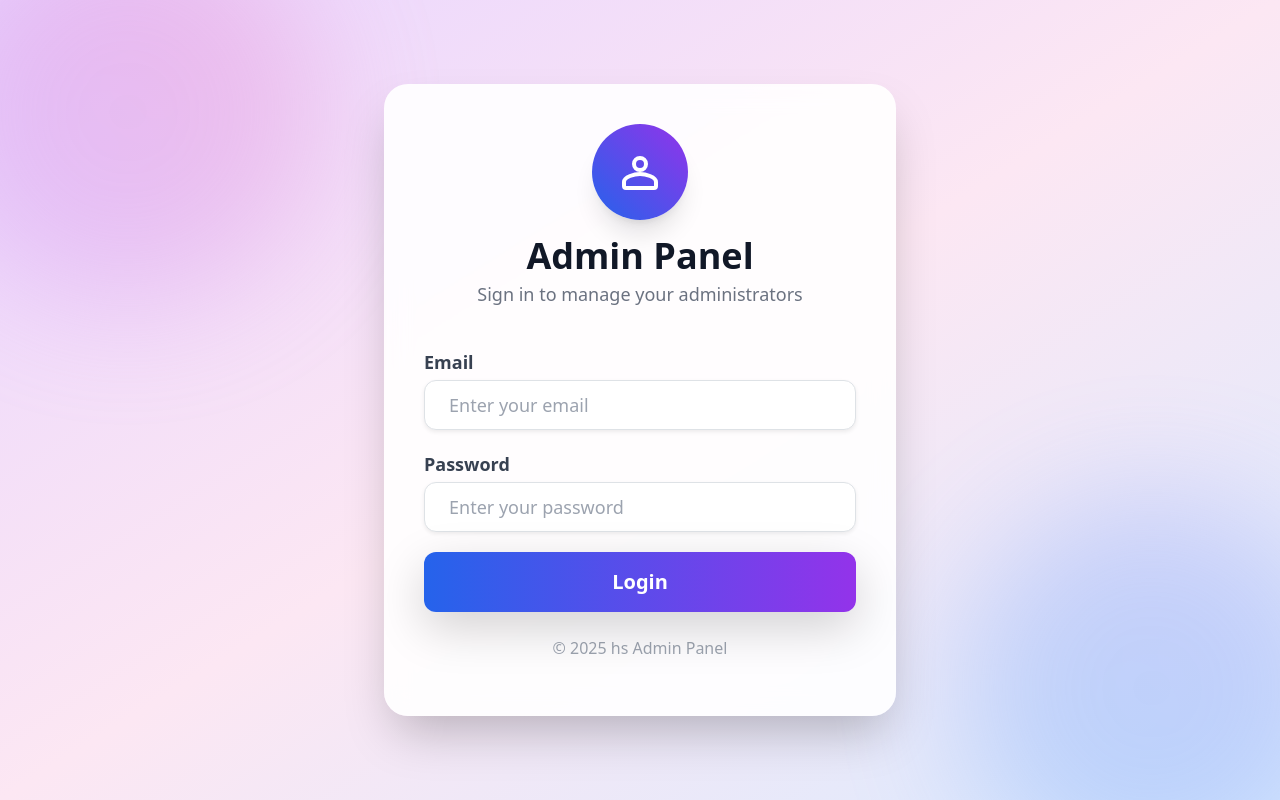
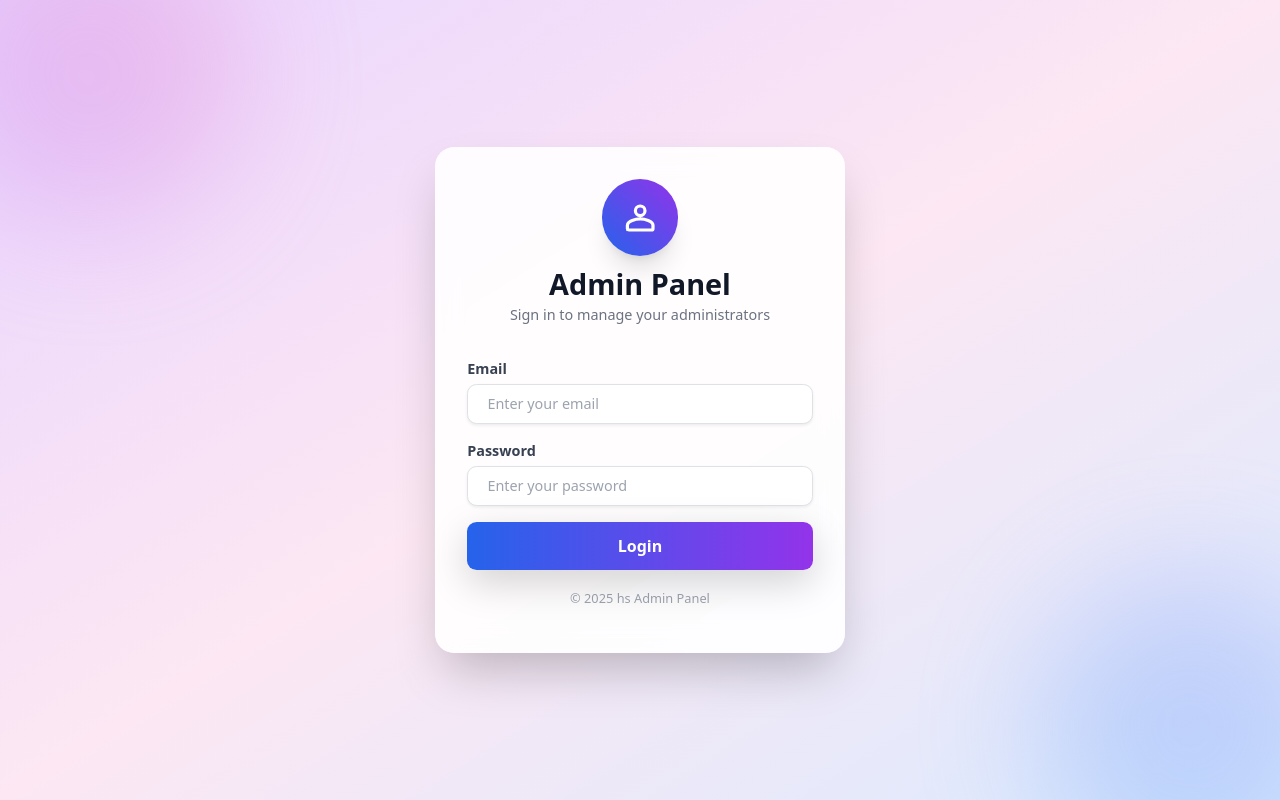
Before and after one commit to hamzashazy/atfalanonymous, a React (Create React App) app: page /login in a window 1280 px wide. Built offline with nearby package versions, Linux system fonts and the light colour scheme.

Commit message:
Hidely updation

```diff
--- a/src/App.css
+++ b/src/App.css
@@ -1,3 +1,6 @@
+html {
+  font-size: 80% !important;
+}
 html.superpanel-page {
   font-size: 75% !important;
 }
--- a/src/components/admin.jsx
+++ b/src/components/admin.jsx
@@ -41,7 +41,7 @@ const AdminViewMessages = () => {
       }
 
       const response = await fetch(
-        "https://atfalanonymous-backend.vercel.app/api/message/",
+        "https://hidely-backend.vercel.app/api/message/",
         {
           headers: {
             Authorization: `Bearer ${token}`,
--- a/src/components/login/superlogin.jsx
+++ b/src/components/login/superlogin.jsx
@@ -19,7 +19,7 @@ const Superlogin = () => {
 
     try {
       const response = await fetch(
-        "https://atfalanonymous-backend.vercel.app/api/superadmin/login",
+        "https://hidely-backend.vercel.app/api/superadmin/login",
         {
           method: "POST",
           headers: { "Content-Type": "application/json" },
```
